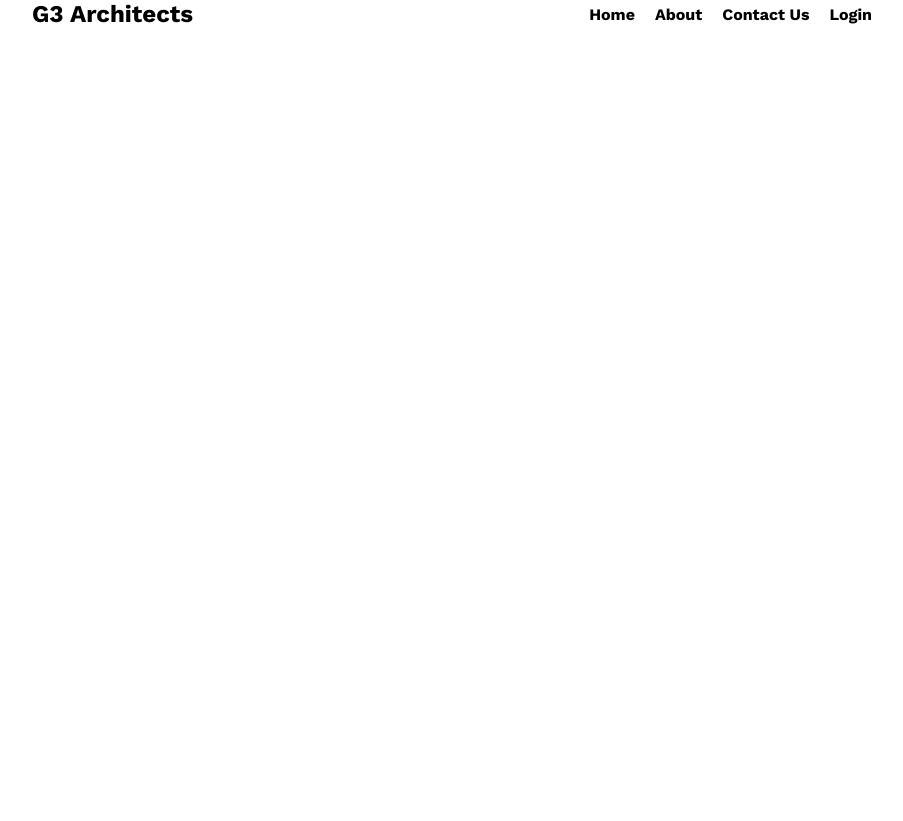
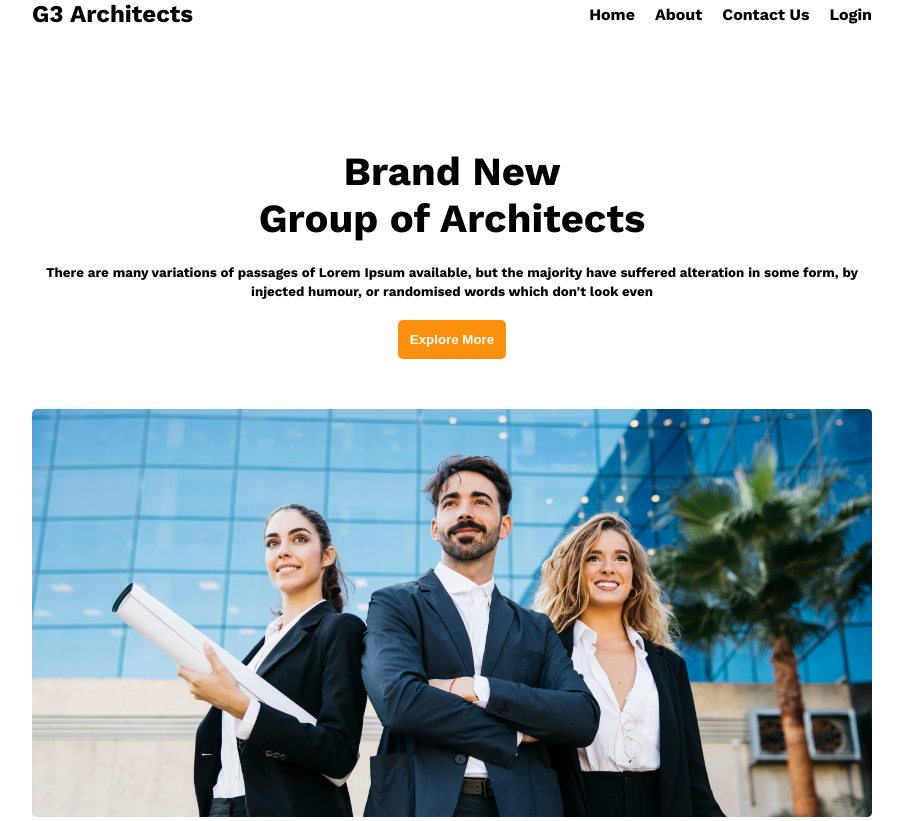
Before and after one commit to zaabed/reset-assignment-2, a plain HTML site: page index.html in a window 1280 px wide. Shown: the whole page, without its empty margins (188-1091 px from the left). Before the commit the page ends 800 px from the top, so only its background shows below. Drawn offline with nearby package versions, Linux system fonts and the light colour scheme.

Commit message:
add banner image

```diff
--- a/index.html
+++ b/index.html
@@ -26,6 +26,19 @@
                 </ul>
             </div>
         </section>
+        <section class="banner-details">
+            <div>
+                <h1 class="banner-heading">Brand New <br> Group of Architects </h1>
+                <p class="banner-description"><small>There are many variations of passages of Lorem Ipsum available, but
+                        the majority have suffered
+                        alteration in some form, by injected humour, or randomised words which don't look even</small>
+                </p>
+                <button class="banner-button">Explore More</button>
+            </div>
+            <div class="banner-image">
+                <img src="images/banner.png" alt="">
+            </div>
+        </section>
     </header>
     <!-- Header End -->
 </body>
--- a/styles/style.css
+++ b/styles/style.css
@@ -27,3 +27,40 @@ body {
 .menu-list li {
     list-style-type: none;
 }
+
+.banner-details {
+    margin-top: 120px;
+}
+
+.banner-heading {
+    text-align: center;
+    font-weight: 700;
+    font-size: 40px;
+    margin-bottom: 20px;
+}
+
+.banner-description {
+    text-align: center;
+    margin-bottom: 20px;
+}
+
+.banner-button {
+    margin: auto;
+    display: flex;
+    justify-content: center;
+    align-items: center;
+    background: #FF900E;
+    border: 0;
+    padding: 12px;
+    border-radius: 5px;
+    color: #FFFFFF;
+    font-weight: bolder;
+}
+
+.banner-image {
+    margin-top: 50px;
+}
+
+.banner-image img {
+    width: 100%;
+}
```
